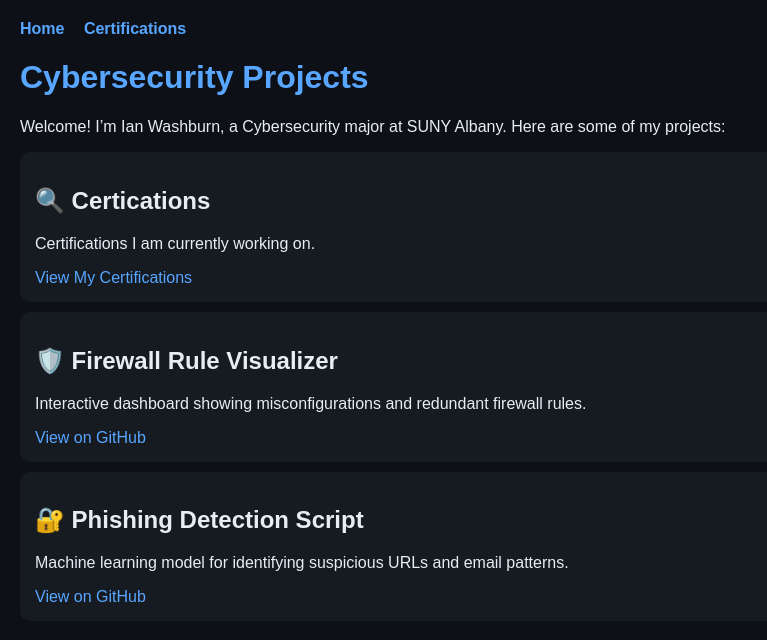
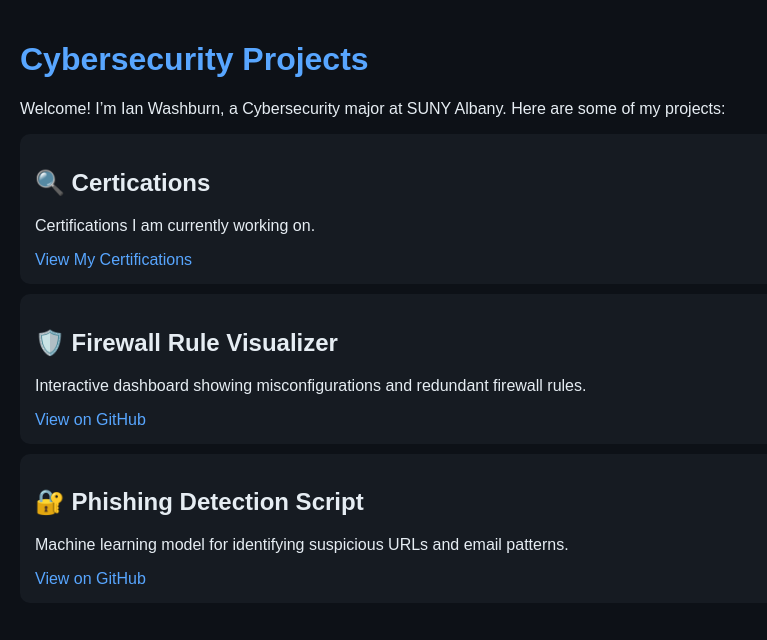
Before and after one commit to IAN6501/ianwashburn, a plain HTML site: page index.html in a window 1280 px wide. Shown: the whole page, without its empty margins (0-767 px from the left). Drawn offline with Linux system fonts and the light colour scheme.

Commit message:
Update index.html

```diff
--- a/index.html
+++ b/index.html
@@ -14,10 +14,6 @@
   </style>
 </head>
 <body>
-  <nav>
-    <a href="index.html">Home</a>
-    <a href="certifications.html">Certifications</a>
-  </nav>
 
   <h1>Cybersecurity Projects</h1>
   <p>Welcome! I’m Ian Washburn, a Cybersecurity major at SUNY Albany. Here are some of my projects:</p>
```
